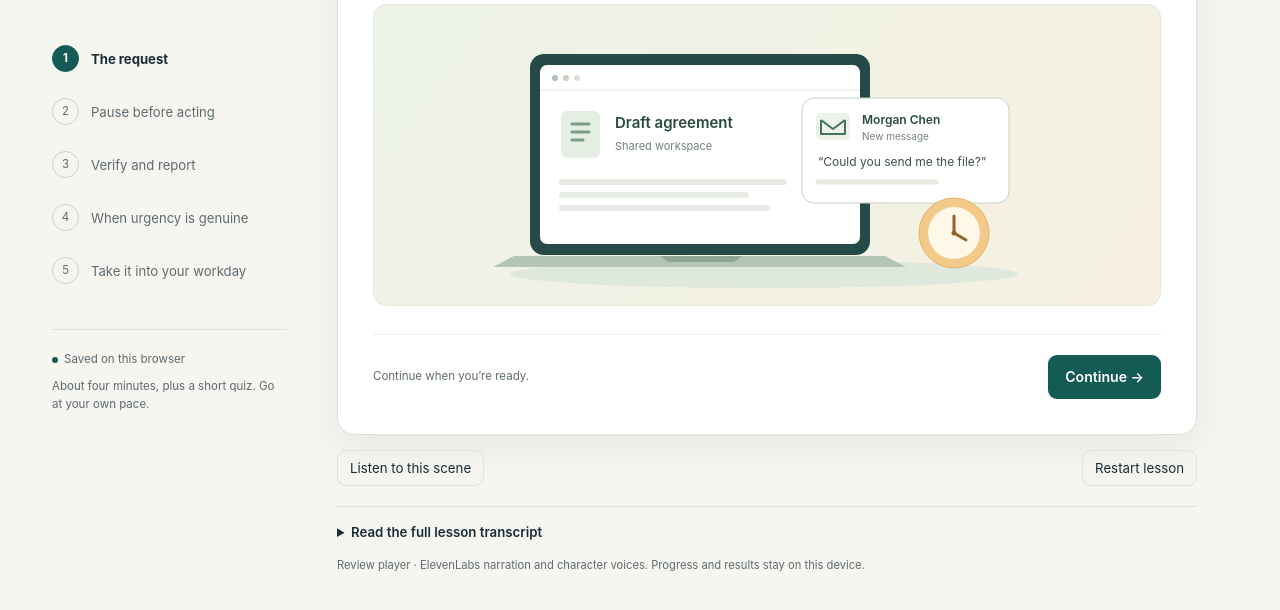
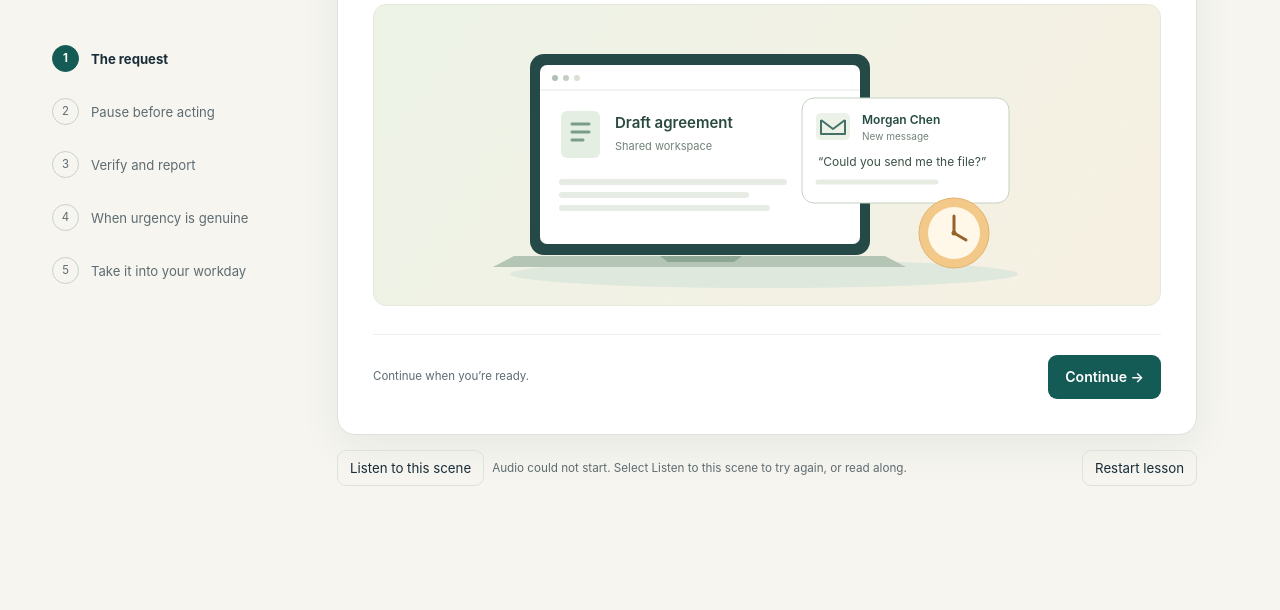
Before and after one commit to pstaniec-catalogicsoftware/sectraining, a website with bundled scripts: page training/sa-01/index.html in a window 1280 px wide. Shown: the part 372-982 px from the top of the page. After the commit the page ends 902 px from the top, so only its background shows below. Built offline with nearby package versions, Linux system fonts and the light colour scheme.

Commit message:
Enable narration by default and simplify training player

```diff
--- a/training/sa-01/index.html
+++ b/training/sa-01/index.html
@@ -5,12 +5,10 @@
  <a class="skip" href="#lesson">Skip to lesson</a>
  <header class="topbar"><div class="brand"><span class="brand-icon" aria-hidden="true">C</span><span id="company-name">Company learning</span></div><div class="header-actions"><span class="draft">Draft review</span><button id="settings-open" class="quiet">Company settings</button></div></header>
  <main class="layout">
-  <aside class="outline" aria-label="Lesson progress"><p class="eyebrow">SECURITY FOUNDATIONS / 01</p><h2>Check before you share.</h2><p class="intro-copy">Practise checking an urgent request before sharing a sensitive file.</p><ol id="scene-list"></ol><div class="session-note"><span class="small-dot"></span>Saved on this browser<p>About four minutes, plus a short quiz. Go at your own pace.</p></div></aside>
+  <aside class="outline" aria-label="Lesson progress"><p class="eyebrow">SECURITY FOUNDATIONS / 01</p><h2>Check before you share.</h2><p class="intro-copy">Practise checking an urgent request before sharing a sensitive file.</p><ol id="scene-list"></ol></aside>
   <div class="lesson-column"><div class="lesson-meta"><span>SA-01 · Phishing and social engineering</span><span id="progress-label">Scene 1 of 5</span></div>
    <article id="lesson" tabindex="-1" aria-labelledby="scene-heading"><p class="loading">Loading your lesson…</p></article>
    <section class="player-controls" aria-label="Narration controls"><div><button id="listen" class="quiet">Listen to this scene</button><button id="pause-audio" class="quiet" hidden>Pause narration</button><span id="audio-status" class="muted" role="status"></span></div><button id="restart" class="quiet">Restart lesson</button></section>
-   <details class="transcript"><summary>Read the full lesson transcript</summary><div id="transcript-content"></div></details>
-   <p class="review-note">Review player · ElevenLabs narration and character voices. Progress and results stay on this device.</p>
   </div>
  </main>
  <dialog id="settings-dialog" aria-labelledby="settings-heading"><form id="settings-form"><div class="dialog-heading"><div><p class="eyebrow">COMPANY PROFILE</p><h2 id="settings-heading">Make the instructions yours.</h2></div><button type="button" id="settings-close" class="quiet" aria-label="Close company settings">Close</button></div><p>Set the routes used throughout the lesson. Saving starts a new local review session with the updated instructions. Security approval is recorded separately before production.</p><div id="profile-fields"></div><p id="profile-status" class="review-note"></p><div class="dialog-actions"><button type="button" id="download-profile" class="quiet">Download profile</button><button type="submit" class="primary">Save and restart preview</button></div></form></dialog>
--- a/training/sa-01/source/player.mjs
+++ b/training/sa-01/source/player.mjs
@@ -6,7 +6,7 @@ const $=selector=>document.querySelector(selector);
 const el=(tag,className,text)=>{const item=document.createElement(tag);if(className)item.className=className;if(text!==undefined)item.textContent=text;return item;};
 const append=(parent,...items)=>{parent.append(...items);return parent;};
 const PROFILE_KEY='catalogic-sa01-review-profile';
-let lesson,profile,state,sessionKey,sourceProfileVersion,audioManifest,voiceEnabled=false,retrying=false,currentAudioClip=null;
+let lesson,profile,state,sessionKey,sourceProfileVersion,audioManifest,voiceEnabled=true,retrying=false,currentAudioClip=null;
 let notice='';
 const storage={get(key){try{return JSON.parse(localStorage.getItem(key));}catch{return null;}},set(key,value){try{localStorage.setItem(key,JSON.stringify(value));return true;}catch{return false;}}};
 const text=value=>renderText(value,profile);
@@ -19,7 +19,7 @@ const narrator=createRecordedNarrator(path=>new Audio(path),status=>{
  const role=currentAudioClip?.role==='narrator'?'Narrator':currentAudioClip?.role;
  const voice=currentAudioClip?.voiceName?.split(' - ')[0];
  document.querySelectorAll('.speech-card.speaking').forEach(card=>card.classList.toggle('audio-paused',status==='paused'));
- $('#audio-status').textContent=status==='unavailable'?'This recording needs an update. You can read the scene on screen.':status==='error'?'Audio could not play. Try again, or read the scene on screen.':active?`${role??'Narrator'}${voice?' · '+voice:''} · ElevenLabs${status==='loading'?' · Loading…':status==='paused'?' · Paused':''}`:'';
+ $('#audio-status').textContent=status==='unavailable'?'This recording needs an update. You can read the scene on screen.':status==='blocked'?'Your browser needs a click to start audio. Select Listen to this scene.':status==='error'?'Audio could not start. Select Listen to this scene to try again, or read along.':active?`${role??'Narrator'}${voice?' · '+voice:''} · ElevenLabs${status==='loading'?' · Loading…':status==='paused'?' · Paused':''}`:'';
 },clip=>{currentAudioClip=clip;highlightSpeaker(clip);});
 function stopSpeech(){narrator.stop();}
 function playCurrentScene(){void narrator.play(buildAudioQueue(currentNode(),audioManifest));}
@@ -99,15 +99,6 @@ function renderAssessment(root){
  const err=el('p','error');err.setAttribute('role','alert');const button=el('button','primary','Submit answers');button.type='submit';append(form,err,button);
  form.addEventListener('submit',event=>{event.preventDefault();try{const answers=Object.fromEntries(new FormData(form));state=submitAssessment(lesson,state,answers,profile.assessment.passingPercent);retrying=false;save();render(true);}catch(error){err.textContent=error.message;const unanswered=[...form.querySelectorAll('fieldset')].find(f=>!f.querySelector('input:checked'));unanswered?.querySelector('input').focus();}});root.append(form);
 }
-function buildTranscript(){
- const root=$('#transcript-content');root.replaceChildren();lesson.nodes.forEach(node=>{
-  root.append(el('h3','',`${node.scene} · ${node.title}`),el('p','',text(node.narration)));
-  if(node.message)root.append(el('p','',`${node.message.from}. ${node.message.subject}. ${node.message.body}`));
-  (node.dialogue??[]).forEach(d=>root.append(el('p','',`${d.speaker}: ${d.text}`)));
-  (node.choices??[]).forEach(c=>root.append(el('p','',`Choice: ${text(c.label)} Feedback: ${text(c.feedback)}`)));
-  if(node.kind==='report'||node.kind==='recap')root.append(el('p','',text('Primary reporting: {{reporting.primary.label}}. {{reporting.primary.steps}} Fallback: {{reporting.fallback.label}}. {{reporting.fallback.steps}} Evidence: {{reporting.evidenceInstructions}}')));
- });
-}
 const fields=[['organisation','Company name'],['directory.label','Trusted directory name'],['directory.steps','How to open the directory'],['reporting.primary.label','Primary reporting route'],['reporting.primary.steps','Primary reporting steps'],['reporting.fallback.label','Fallback reporting route'],['reporting.fallback.steps','Fallback reporting steps'],['reporting.evidenceInstructions','Safe evidence submission instructions'],['sharing.label','Approved sharing workspace'],['sharing.steps','Sharing instructions'],['assessment.passingPercent','Passing percentage']];
 function getPath(obj,path){return path.split('.').reduce((v,key)=>v?.[key],obj);}
 function putPath(obj,path,value){const keys=path.split('.');let target=obj;keys.slice(0,-1).forEach(k=>{target[k]??={};target=target[k];});target[keys.at(-1)]=value;}
@@ -119,14 +110,15 @@ async function init(){
   const responses=await Promise.all([fetch('source/lesson.json'),fetch('company-profile.json')]);if(responses.some(r=>!r.ok))throw new Error('Lesson files could not load');
   const [content,defaults]=await Promise.all(responses.map(r=>r.json()));lesson=content;sourceProfileVersion=defaults.version;profile=selectReviewProfile(defaults,storage.get(PROFILE_KEY));
   try{const response=await fetch('media/voice/manifest.json');audioManifest=response.ok?await response.json():{clips:{}};}catch{audioManifest={clips:{}};}
-  setSession();buildTranscript();render();
+  setSession();render();
   $('#listen').addEventListener('click',()=>{if(['loading','playing','paused'].includes(narrator.state)){voiceEnabled=false;stopSpeech();}else{voiceEnabled=true;playCurrentScene();}});
   $('#pause-audio').addEventListener('click',()=>narrator.togglePause());
-  $('#restart').addEventListener('click',()=>{if(confirm('Restart this local review session? This will clear its practice and assessment attempts.')){stopSpeech();state=createSession(lesson,profile.version);retrying=false;notice='';save();render(true);}});
+  $('#restart').addEventListener('click',()=>{if(confirm('Restart this local review session? This will clear its practice and assessment attempts.')){stopSpeech();state=createSession(lesson,profile.version);retrying=false;notice='';save();render(true);if(voiceEnabled)playCurrentScene();}});
   $('#settings-open').addEventListener('click',openSettings);$('#settings-close').addEventListener('click',()=>$('#settings-dialog').close());
   $('#download-profile').addEventListener('click',()=>download('company-profile.json',profile));
-  $('#settings-form').addEventListener('submit',event=>{event.preventDefault();const values=new FormData(event.currentTarget);const updated=structuredClone(profile);fields.forEach(([path])=>putPath(updated,path,path==='assessment.passingPercent'?Number(values.get(path)):String(values.get(path)).trim()));updated.version=`draft-${Date.now()}`;updated.review={approved:false,owner:'',reviewDate:''};profile=updated;storage.set(PROFILE_KEY,{sourceVersion:sourceProfileVersion,profile});stopSpeech();setSession();save();retrying=false;buildTranscript();$('#settings-dialog').close();render(true);});
+  $('#settings-form').addEventListener('submit',event=>{event.preventDefault();const values=new FormData(event.currentTarget);const updated=structuredClone(profile);fields.forEach(([path])=>putPath(updated,path,path==='assessment.passingPercent'?Number(values.get(path)):String(values.get(path)).trim()));updated.version=`draft-${Date.now()}`;updated.review={approved:false,owner:'',reviewDate:''};profile=updated;storage.set(PROFILE_KEY,{sourceVersion:sourceProfileVersion,profile});stopSpeech();setSession();save();retrying=false;$('#settings-dialog').close();render(true);if(voiceEnabled)playCurrentScene();});
   window.addEventListener('pagehide',stopSpeech);
+  if(voiceEnabled&&state.nodeId!=='assessment')playCurrentScene();
  }catch(error){$('#lesson').replaceChildren(el('h1','','The review player could not load.'),el('p','',`${error.message}. Open this folder through a local web server.`));}
 }
 init();
--- a/training/sa-01/source/recorded-audio.mjs
+++ b/training/sa-01/source/recorded-audio.mjs
@@ -15,14 +15,14 @@ export function createRecordedNarrator(makeAudio,onState=()=>{},onClip=()=>{}){
  function update(value){status=value;onState(value);}
  function release(){if(media){media.pause();media.currentTime=0;media.onended=null;media.onerror=null;media=null;}activeClip=null;onClip(null);}
  function stop(){generation++;playRequest++;release();queue=[];update('idle');}
- function fail(token){if(token!==generation)return;generation++;playRequest++;release();update('error');}
+ function fail(token,status='error'){if(token!==generation)return;generation++;playRequest++;release();update(status);}
  async function attemptPlay(audio,token){
   const request=++playRequest;update('loading');
   try{
    await audio.play();
    if(token!==generation||request!==playRequest||audio!==media)return;
    update('playing');
-  }catch{if(token===generation&&request===playRequest&&audio===media)fail(token);}
+  }catch(error){if(token===generation&&request===playRequest&&audio===media)fail(token,error?.name==='NotAllowedError'?'blocked':'error');}
  }
  async function start(index,token){
   if(token!==generation)return;
```
Also changed, not shown: training/sa-01/qa.md (+6 -0 lines), training/sa-01/README.md, training/sa-01/preview-audio-default.png (added), training/sa-01/preview-clean-footer.png (added), training/sa-01/preview-clean-sidebar.png (added).
